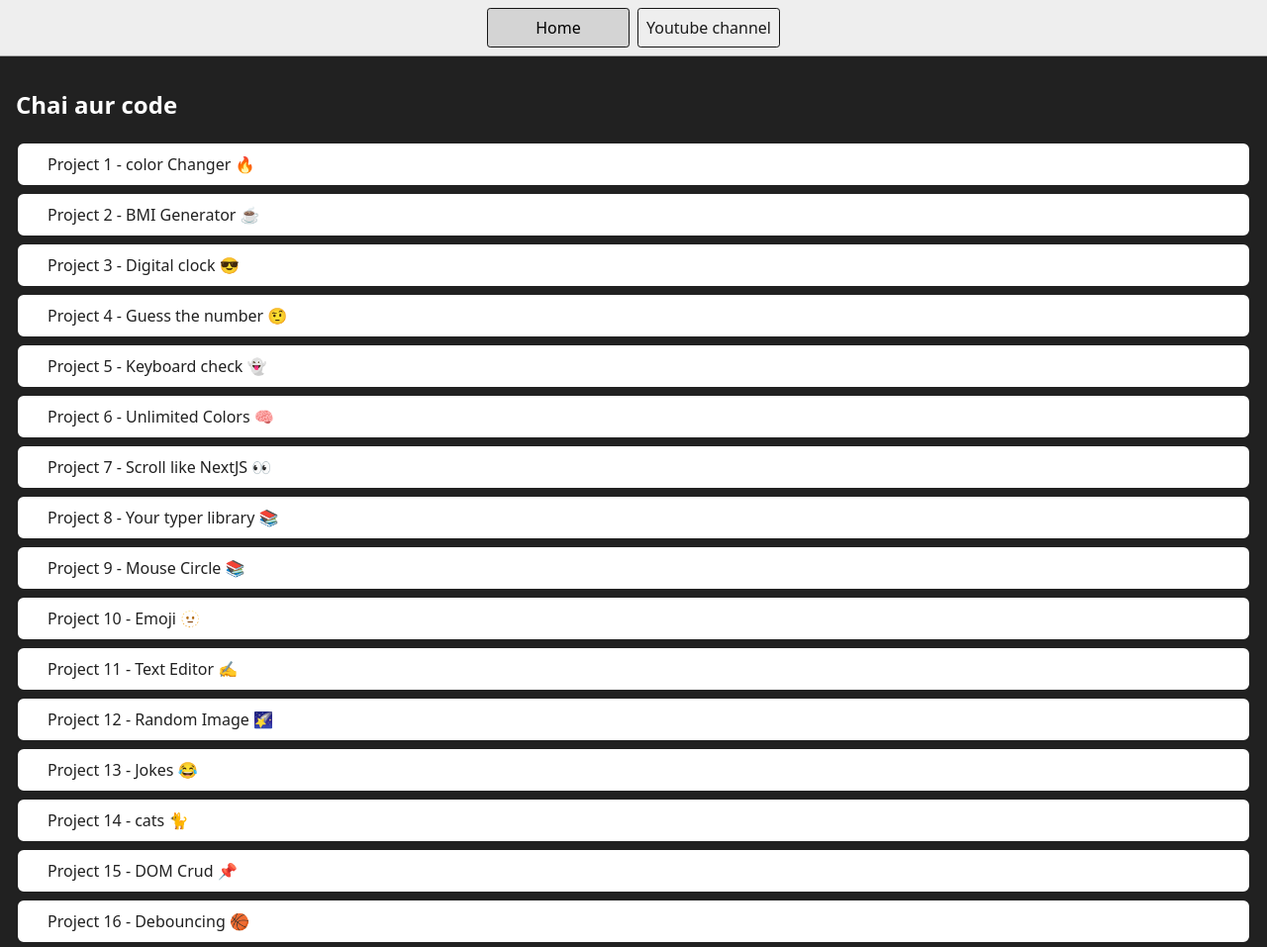
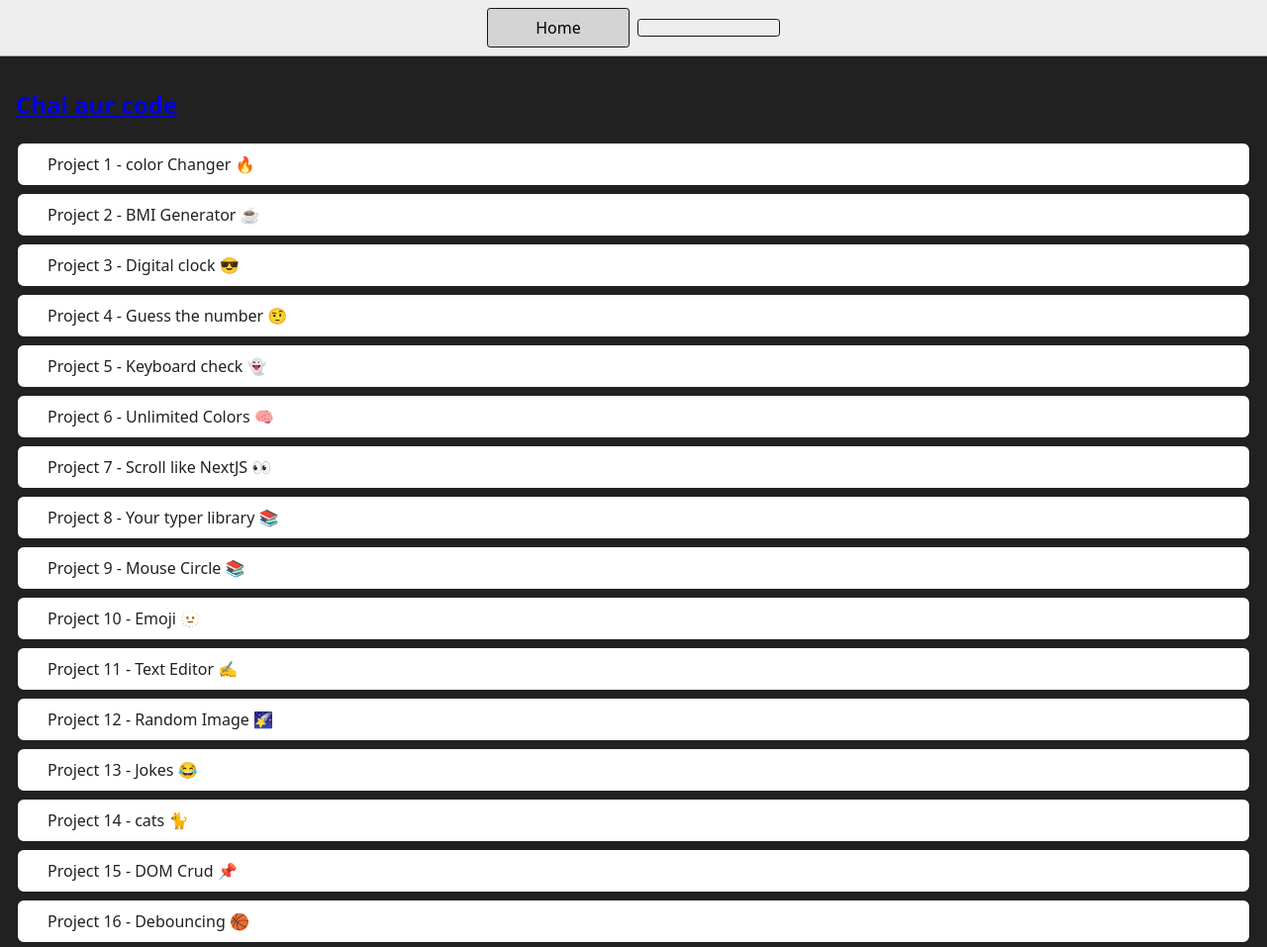
Before and after one commit to MilanPavasiya/JS-Dom-Project, a plain HTML site: page index.html in a window 1280 px wide. Shown: the whole page at 99% size. Drawn offline with Linux system fonts and the light colour scheme.

Commit message:
Update index.html

```diff
--- a/index.html
+++ b/index.html
@@ -11,8 +11,7 @@
   <body style="background-color: #212121; color: #fff">
     <nav>
       <a href="/" aria-current="page">Home</a>
-      <a target="_blank" href="https://www.youtube.com/@chaiaurcode"
-        >Youtube channel</a
+      <a target="_blank" href="#"</a
       >
     </nav>
     <main>
```
